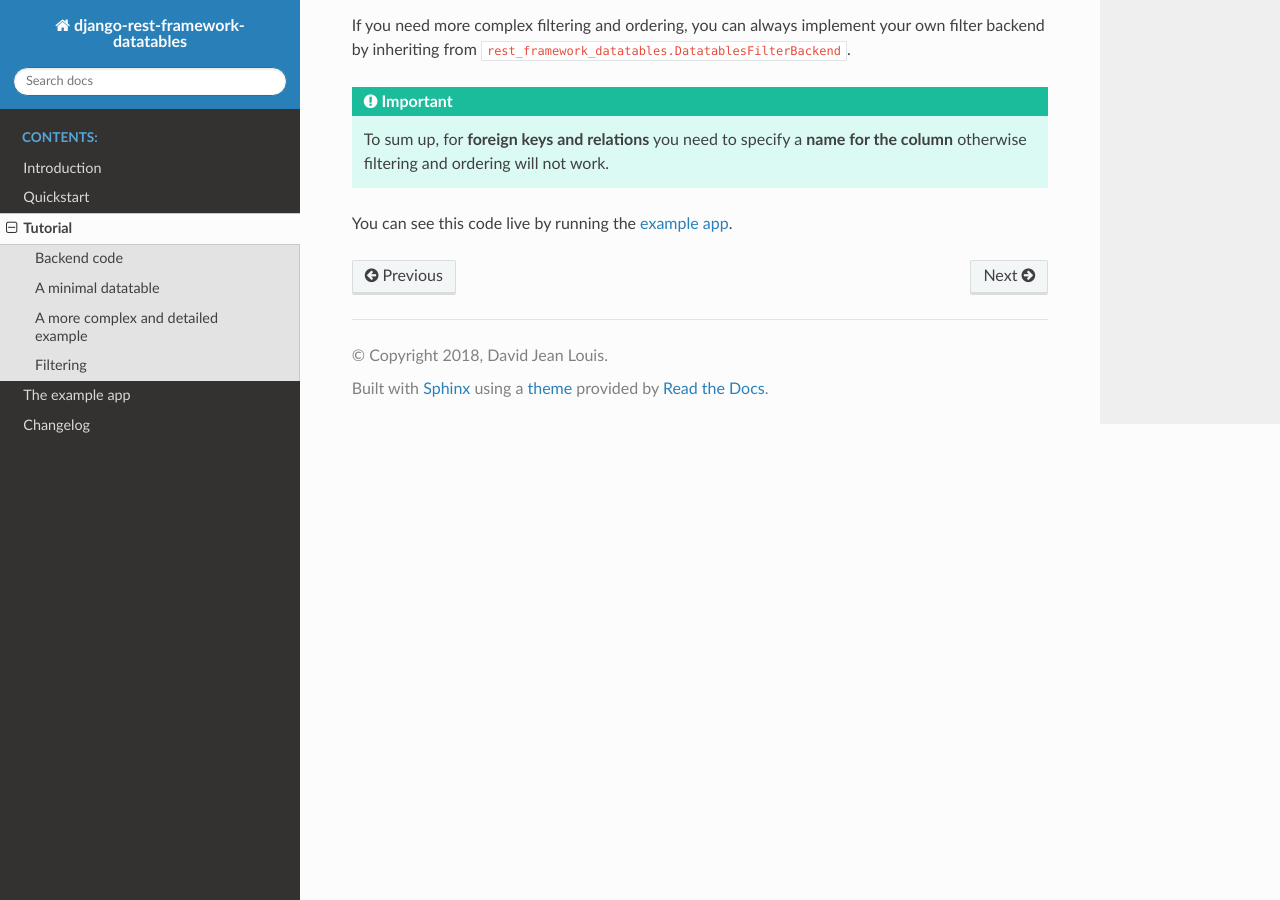
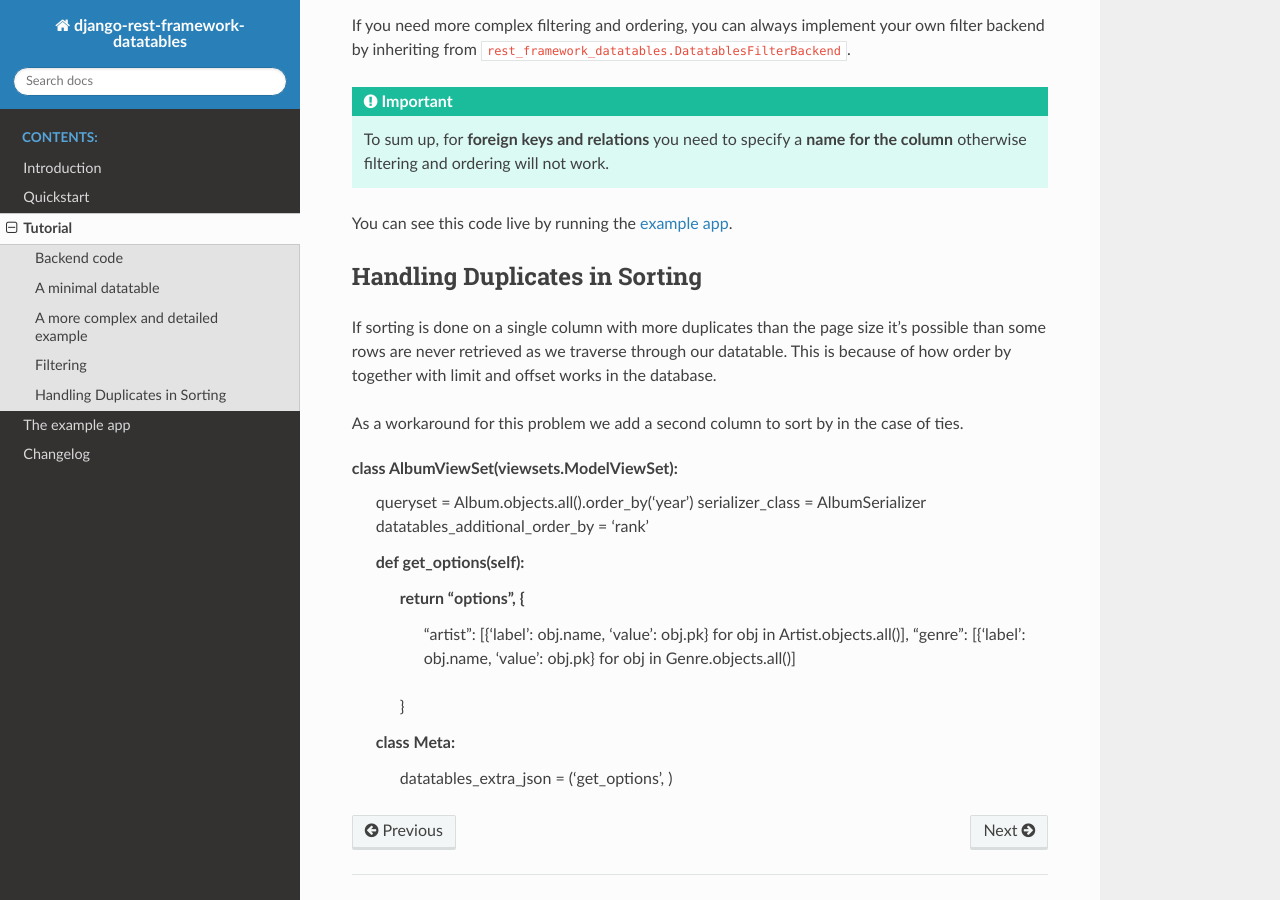
Before and after one commit to izimobil/django-rest-framework-datatables, a Sphinx documentation site: the page built from docs/tutorial.rst, in a window 1280 px wide and 900 px high, scrolled down 7345 px. Built offline with Sphinx 7.4.7 and the Read the Docs theme 2.0.0, drawn with Linux system fonts in a browser that asks for light colours.

Commit message:
add documentation

```diff
--- a/docs/tutorial.rst
+++ b/docs/tutorial.rst
@@ -372,3 +372,24 @@ If you need more complex filtering and ordering, you can always implement your o
 
 
 You can see this code live by running the :doc:`example app <example-app>`.
+
+
+Handling Duplicates in Sorting
+------------------------------
+If sorting is done on a single column with more duplicates than the page size it's possible than some rows are never retrieved as we traverse through our datatable. This is because of how order by together with limit and offset works in the database.
+
+As a workaround for this problem we add a second column to sort by in the case of ties.
+
+class AlbumViewSet(viewsets.ModelViewSet):
+    queryset = Album.objects.all().order_by('year')
+    serializer_class = AlbumSerializer
+    datatables_additional_order_by = 'rank'
+
+    def get_options(self):
+        return "options", {
+            "artist": [{'label': obj.name, 'value': obj.pk} for obj in Artist.objects.all()],
+            "genre": [{'label': obj.name, 'value': obj.pk} for obj in Genre.objects.all()]
+        }
+
+    class Meta:
+        datatables_extra_json = ('get_options', )
```
